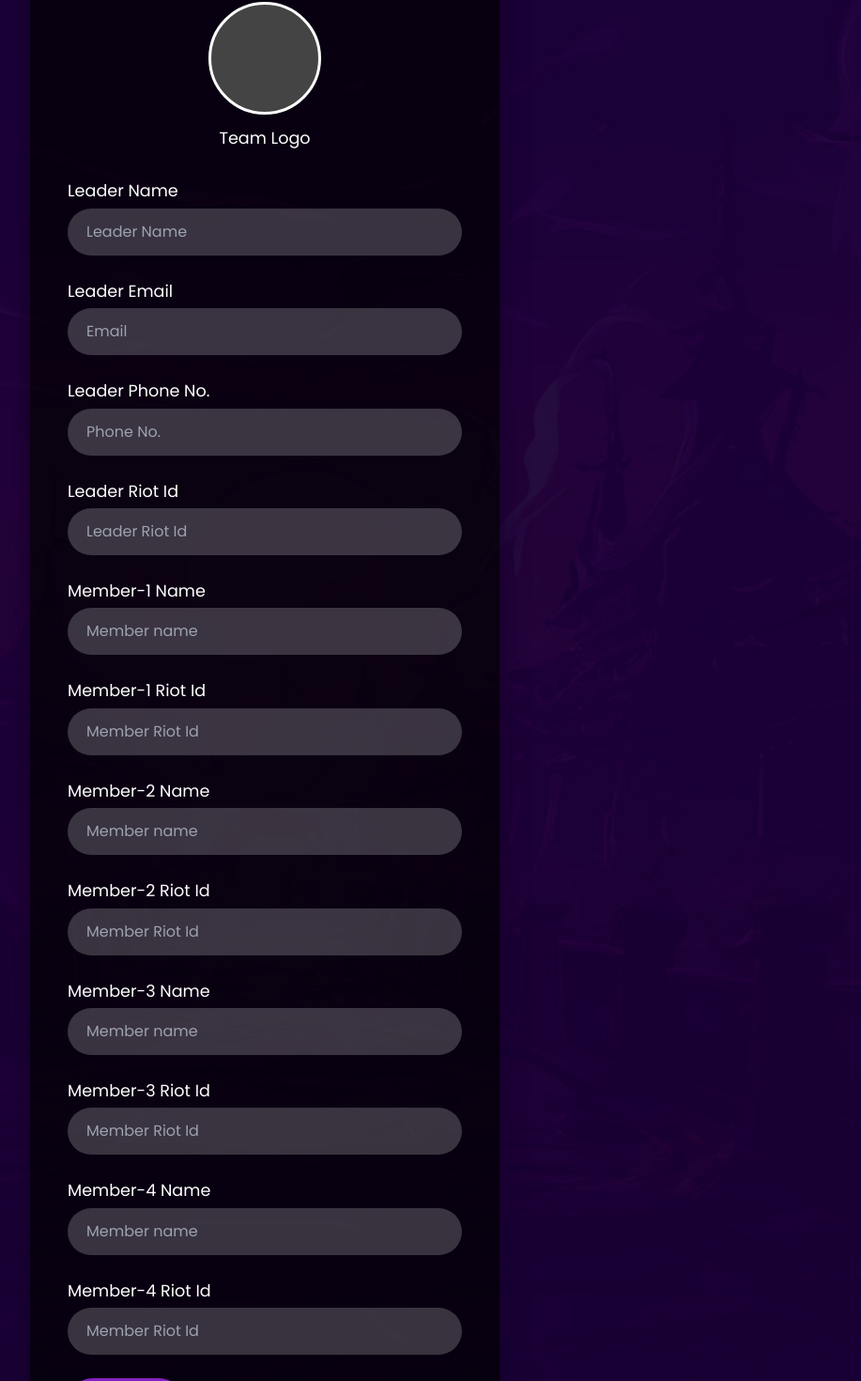
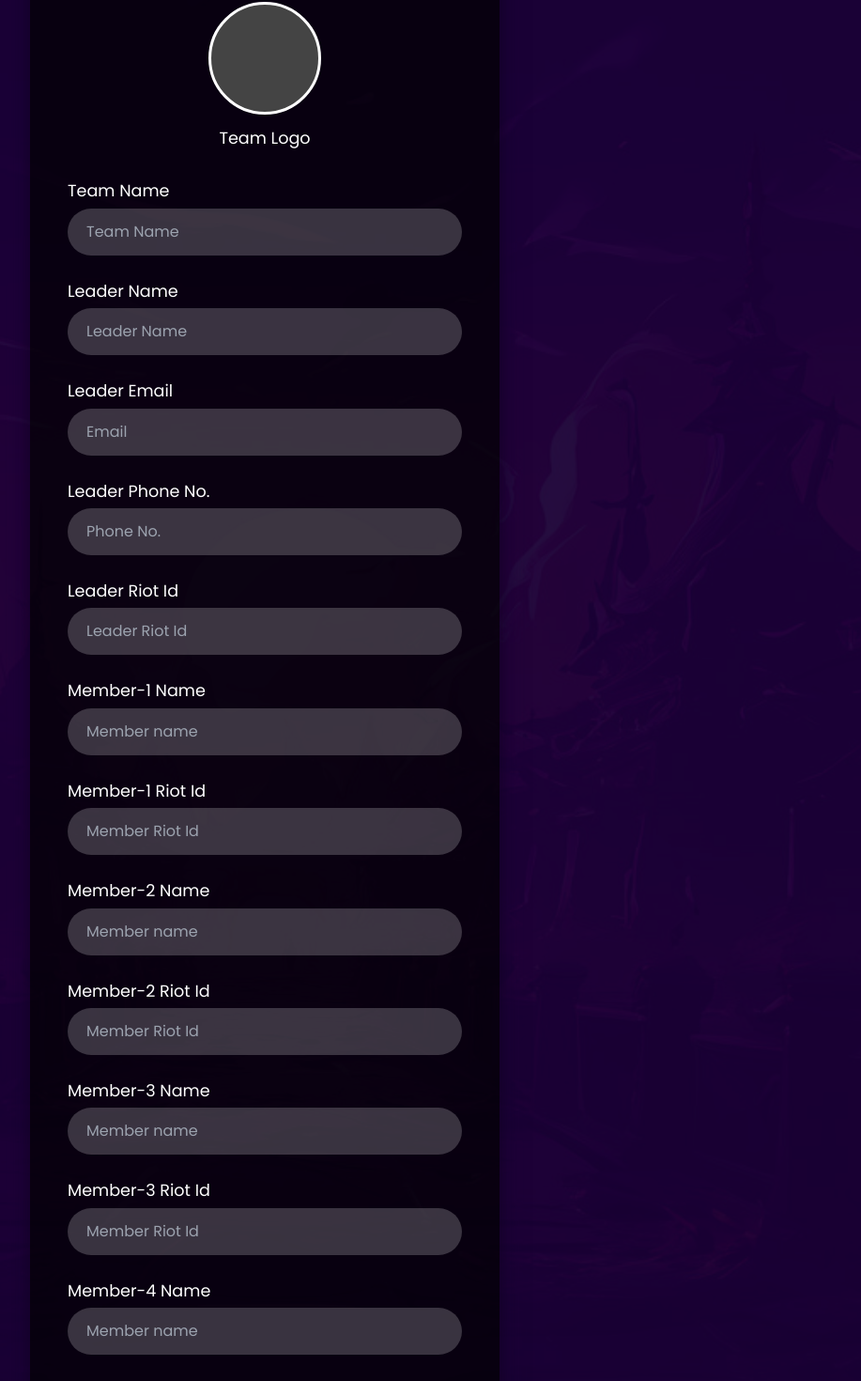
Before and after one commit to Devansh120811/Valorant, a React (Vite) app in the folder client/: page /Registration in a window 1280 px wide. Shown: the part 153-1623 px from the top of the page at 94% size, without its empty margins (358-1275 px from the left). Built offline with nearby package versions, Linux system fonts and the light colour scheme.

Commit message:
Changes in navbar and registration

```diff
--- a/client/src/Pages/Registration/Registration.jsx
+++ b/client/src/Pages/Registration/Registration.jsx
@@ -1,8 +1,11 @@
 import React, { useState } from 'react';
 import './Registration.css';
+import { useNavigate } from 'react-router-dom';
+import { useSelector } from 'react-redux';
 
 const Registration = () => {
     const [avatar, setAvatar] = useState(null);
+    const authstatus = useSelector((state) => state.auth.status)
     const [formData, setFormData] = useState({
         teamname: '',
         teamleadername: '',
@@ -18,7 +21,7 @@ const Registration = () => {
         teammember4name: '',
         teammember4riotId: ''
     });
-
+    const navigate = useNavigate()
     const handleInputChange = (e) => {
         const { name, value } = e.target;
         setFormData({ ...formData, [name]: value });
@@ -27,12 +30,18 @@ const Registration = () => {
     const handleFileChange = (e) => {
         setAvatar(URL.createObjectURL(e.target.files[0]));
     };
+
     const handleSubmit = (e) => {
-        e.preventDefault()
+        e.preventDefault();
+    };
+    const accesstoken = window.localStorage.getItem("accesstoken")
+    const handleRegister = async () => {
+        // Form validation
+        try {
+            console.log(authstatus)
+            if (authstatus === "false") {
+                navigate("/Login")
             }
-    const handleRegister = async () => {
-
-        // Form validation
             for (const key in formData) {
                 if (formData[key] === '') {
                     alert(`Please fill in the ${key.replace(/([A-Z])/g, ' $1')}`);
@@ -52,20 +61,20 @@ const Registration = () => {
                 data.append(key, formData[key]);
             }
 
-        try {
             const response = await fetch('http://localhost:5000/registration', {
                 method: 'POST',
+                headers: {
+                    'Authorization': 'Bearer ' + accesstoken
+                },
                 body: data
             });
 
             if (!response.ok) {
-                throw new Error('Network response was not ok');
+                console.log(await response.json())
             }
-
             const result = await response.json();
             alert('Registration successful!');
             console.log('Success:', result);
-
             // Reset form
             setAvatar(null);
             setFormData({
@@ -83,9 +92,10 @@ const Registration = () => {
                 teammember4name: '',
                 teammember4riotId: ''
             });
+            navigate("/Matches")
+
         } catch (error) {
-            alert('There was a problem with your submission');
-            console.error('Error:', error);
+           console.log("Error")
         }
     };
 
@@ -110,177 +120,193 @@ const Registration = () => {
                     </div>
 
                     <div className="input-box">
-                        <label htmlFor="leaderName" className="label">Leader Name</label>
+                        <label htmlFor="teamname" className="label">Team Name</label>
                         <div className="input-container">
                             <i className="bx bx-user"></i>
                             <input
                                 type="text"
                                 className="input-field"
-                                name="leaderName"
-                                id="leaderName"
-                                placeholder="Leader Name"
-                                value={formData.leaderName}
+                                name="teamname"
+                                id="teamname"
+                                placeholder="Team Name"
+                                value={formData.teamname}
                                 onChange={handleInputChange}
                             />
                         </div>
                     </div>
                     <div className="input-box">
-                        <label htmlFor="leaderEmail" className="label">Leader Email</label>
+                        <label htmlFor="teamleadername" className="label">Leader Name</label>
+                        <div className="input-container">
+                            <i className="bx bx-user"></i>
+                            <input
+                                type="text"
+                                className="input-field"
+                                name="teamleadername"
+                                id="teamleadername"
+                                placeholder="Leader Name"
+                                value={formData.teamleadername}
+                                onChange={handleInputChange}
+                            />
+                        </div>
+                    </div>
+                    <div className="input-box">
+                        <label htmlFor="teamleaderEmail" className="label">Leader Email</label>
                         <div className="input-container">
                             <i className="bx bx-envelope"></i>
                             <input
                                 type="email"
                                 className="input-field"
-                                name="leaderEmail"
-                                id="leaderEmail"
+                                name="teamleaderEmail"
+                                id="teamleaderEmail"
                                 placeholder="Email"
-                                value={formData.leaderEmail}
+                                value={formData.teamleaderEmail}
                                 onChange={handleInputChange}
                             />
                         </div>
                     </div>
                     <div className="input-box">
-                        <label htmlFor="leaderPhone" className="label">Leader Phone No.</label>
+                        <label htmlFor="teamleaderPhoneno" className="label">Leader Phone No.</label>
                         <div className="input-container">
                             <i className="bx bx-mobile-alt"></i>
                             <input
                                 type="tel"
                                 className="input-field"
-                                name="leaderPhone"
-                                id="leaderPhone"
+                                name="teamleaderPhoneno"
+                                id="teamleaderPhoneno"
                                 pattern="[0-9]{10}"
                                 placeholder="Phone No."
-                                value={formData.leaderPhone}
+                                value={formData.teamleaderPhoneno}
+                                onChange={handleInputChange}
+                                maxLength={10}
+                            />
+                        </div>
+                    </div>
+                    <div className="input-box">
+                        <label htmlFor="teamleaderRiotId" className="label">Leader Riot Id</label>
+                        <div className="input-container">
+                            <input
+                                type="text"
+                                className="input-field"
+                                name="teamleaderRiotId"
+                                id="teamleaderRiotId"
+                                placeholder="Leader Riot Id"
+                                value={formData.teamleaderRiotId}
                                 onChange={handleInputChange}
                             />
                         </div>
                     </div>
                     <div className="input-box">
-                        <label htmlFor="leaderRiotId" className="label">Leader Riot Id</label>
+                        <label htmlFor="teammember1name" className="label">Member-1 Name</label>
                         <div className="input-container">
+                            <i className="bx bx-user"></i>
                             <input
                                 type="text"
                                 className="input-field"
-                                name="leaderRiotId"
-                                id="leaderRiotId"
-                                placeholder="Leader Riot Id"
-                                value={formData.leaderRiotId}
+                                name="teammember1name"
+                                id="teammember1name"
+                                placeholder="Member name"
+                                value={formData.teammember1name}
                                 onChange={handleInputChange}
                             />
                         </div>
                     </div>
                     <div className="input-box">
-                        <label htmlFor="member1Name" className="label">Member-1 Name</label>
+                        <label htmlFor="teammember1riotId" className="label">Member-1 Riot Id</label>
+                        <div className="input-container">
+                            <input
+                                type="text"
+                                className="input-field"
+                                name="teammember1riotId"
+                                id="teammember1riotId"
+                                placeholder="Member Riot Id"
+                                value={formData.teammember1riotId}
+                                onChange={handleInputChange}
+                            />
+                        </div>
+                    </div>
+                    <div className="input-box">
+                        <label htmlFor="teammember2name" className="label">Member-2 Name</label>
                         <div className="input-container">
                             <i className="bx bx-user"></i>
                             <input
                                 type="text"
                                 className="input-field"
-                                name="member1Name"
-                                id="member1Name"
+                                name="teammember2name"
+                                id="teammember2name"
                                 placeholder="Member name"
-                                value={formData.member1Name}
+                                value={formData.teammember2name}
                                 onChange={handleInputChange}
                             />
                         </div>
                     </div>
                     <div className="input-box">
-                        <label htmlFor="member1RiotId" className="label">Member-1 Riot Id</label>
+                        <label htmlFor="teammember2riotId" className="label">Member-2 Riot Id</label>
                         <div className="input-container">
                             <input
                                 type="text"
                                 className="input-field"
-                                name="member1RiotId"
-                                id="member1RiotId"
+                                name="teammember2riotId"
+                                id="teammember2riotId"
                                 placeholder="Member Riot Id"
-                                value={formData.member1RiotId}
+                                value={formData.teammember2riotId}
                                 onChange={handleInputChange}
                             />
                         </div>
                     </div>
                     <div className="input-box">
-                        <label htmlFor="member2Name" className="label">Member-2 Name</label>
+                        <label htmlFor="teammember3name" className="label">Member-3 Name</label>
                         <div className="input-container">
                             <i className="bx bx-user"></i>
                             <input
                                 type="text"
                                 className="input-field"
-                                name="member2Name"
-                                id="member2Name"
+                                name="teammember3name"
+                                id="teammember3name"
                                 placeholder="Member name"
-                                value={formData.member2Name}
+                                value={formData.teammember3name}
                                 onChange={handleInputChange}
                             />
                         </div>
                     </div>
                     <div className="input-box">
-                        <label htmlFor="member2RiotId" className="label">Member-2 Riot Id</label>
+                        <label htmlFor="teammember3riotId" className="label">Member-3 Riot Id</label>
                         <div className="input-container">
                             <input
                                 type="text"
                                 className="input-field"
-                                name="member2RiotId"
-                                id="member2RiotId"
+                                name="teammember3riotId"
+                                id="teammember3riotId"
                                 placeholder="Member Riot Id"
-                                value={formData.member2RiotId}
+                                value={formData.teammember3riotId}
                                 onChange={handleInputChange}
                             />
                         </div>
                     </div>
                     <div className="input-box">
-                        <label htmlFor="member3Name" className="label">Member-3 Name</label>
+                        <label htmlFor="teammember4name" className="label">Member-4 Name</label>
                         <div className="input-container">
                             <i className="bx bx-user"></i>
                             <input
                                 type="text"
                                 className="input-field"
-                                name="member3Name"
-                                id="member3Name"
+                                name="teammember4name"
+                                id="teammember4name"
                                 placeholder="Member name"
-                                value={formData.member3Name}
+                                value={formData.teammember4name}
                                 onChange={handleInputChange}
                             />
                         </div>
                     </div>
                     <div className="input-box">
-                        <label htmlFor="member3RiotId" className="label">Member-3 Riot Id</label>
+                        <label htmlFor="teammember4riotId" className="label">Member-4 Riot Id</label>
                         <div className="input-container">
                             <input
                                 type="text"
                                 className="input-field"
-                                name="member3RiotId"
-                                id="member3RiotId"
+                                name="teammember4riotId"
+                                id="teammember4riotId"
                                 placeholder="Member Riot Id"
-                                value={formData.member3RiotId}
-                                onChange={handleInputChange}
-                            />
-                        </div>
-                    </div>
-                    <div className="input-box">
-                        <label htmlFor="member4Name" className="label">Member-4 Name</label>
-                        <div className="input-container">
-                            <i className="bx bx-user"></i>
-                            <input
-                                type="text"
-                                className="input-field"
-                                name="member4Name"
-                                id="member4Name"
-                                placeholder="Member name"
-                                value={formData.member4Name}
-                                onChange={handleInputChange}
-                            />
-                        </div>
-                    </div>
-                    <div className="input-box">
-                        <label htmlFor="member4RiotId" className="label">Member-4 Riot Id</label>
-                        <div className="input-container">
-                            <input
-                                type="text"
-                                className="input-field"
-                                name="member4RiotId"
-                                id="member4RiotId"
-                                placeholder="Member Riot Id"
-                                value={formData.member4RiotId}
+                                value={formData.teammember4riotId}
                                 onChange={handleInputChange}
                             />
                         </div>
--- a/client/src/components/Navbar.jsx
+++ b/client/src/components/Navbar.jsx
@@ -19,6 +19,8 @@ function Navbar() {
 
   const lgout = () => {
     window.localStorage.removeItem('authStatus');
+    window.localStorage.removeItem('accesstoken')
+    window.localStorage.removeItem('refreshtoken')
     dispatch(logout());
   };
 
@@ -42,11 +44,14 @@ function Navbar() {
       try {
         const { exp } = JSON.parse(atob(accesstoken.split('.')[1])); // Decode the token and extract expiration time
         const currentTime = Math.floor(Date.now() / 1000); // Get current time in seconds
+        // console.log(currentTime,Math.floor(Date.now()))
         if (exp < currentTime) {
           // Access token has expired, logout the user
           dispatch(logout());
           dispatch(setAuthStatus(false));
           localStorage.removeItem('authStatus');
+          window.localStorage.removeItem('accesstoken')
+          window.localStorage.removeItem('refreshtoken')
           navigate('/');
         }
       } catch (error) {
```
Lines whose indentation alone changed are shown as unchanged.
